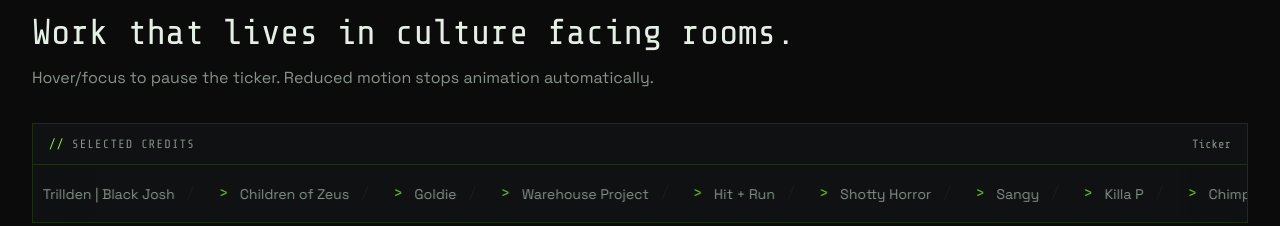
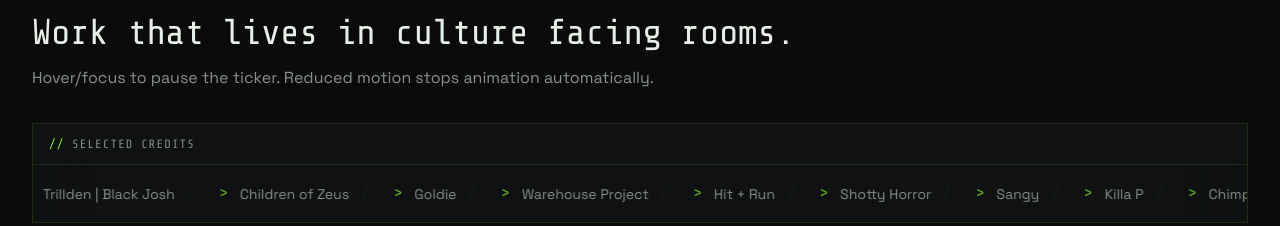
Before and after one commit to nuVizy/web2, a React (Vite) app: page / in a window 1280 px wide. Shown: the part 1983-2209 px from the top of the page. Built offline with nearby package versions, Linux system fonts and the light colour scheme; no server answers.

Commit message:
Updated Home.tsx

```diff
--- a/src/pages/Home.tsx
+++ b/src/pages/Home.tsx
@@ -214,7 +214,6 @@
             <p className="font-mono text-xs uppercase tracking-widest text-[var(--muted)]">
               <span className="text-[var(--accent-green)]">//</span> Selected credits
             </p>
-            <p className="font-mono text-xs text-[var(--muted)]">Ticker</p>
           </div>
 
           {/* Screen reader friendly list (NOT duplicated) */}
```
